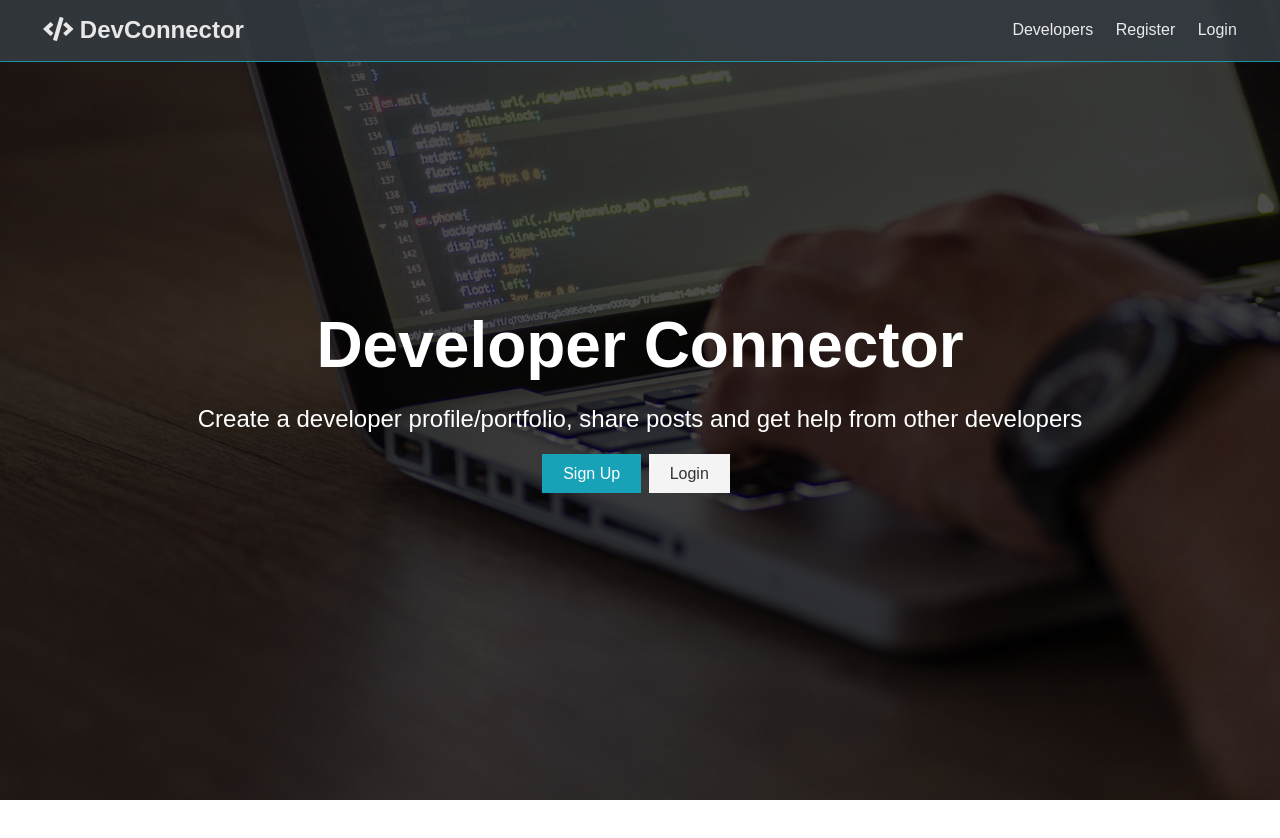
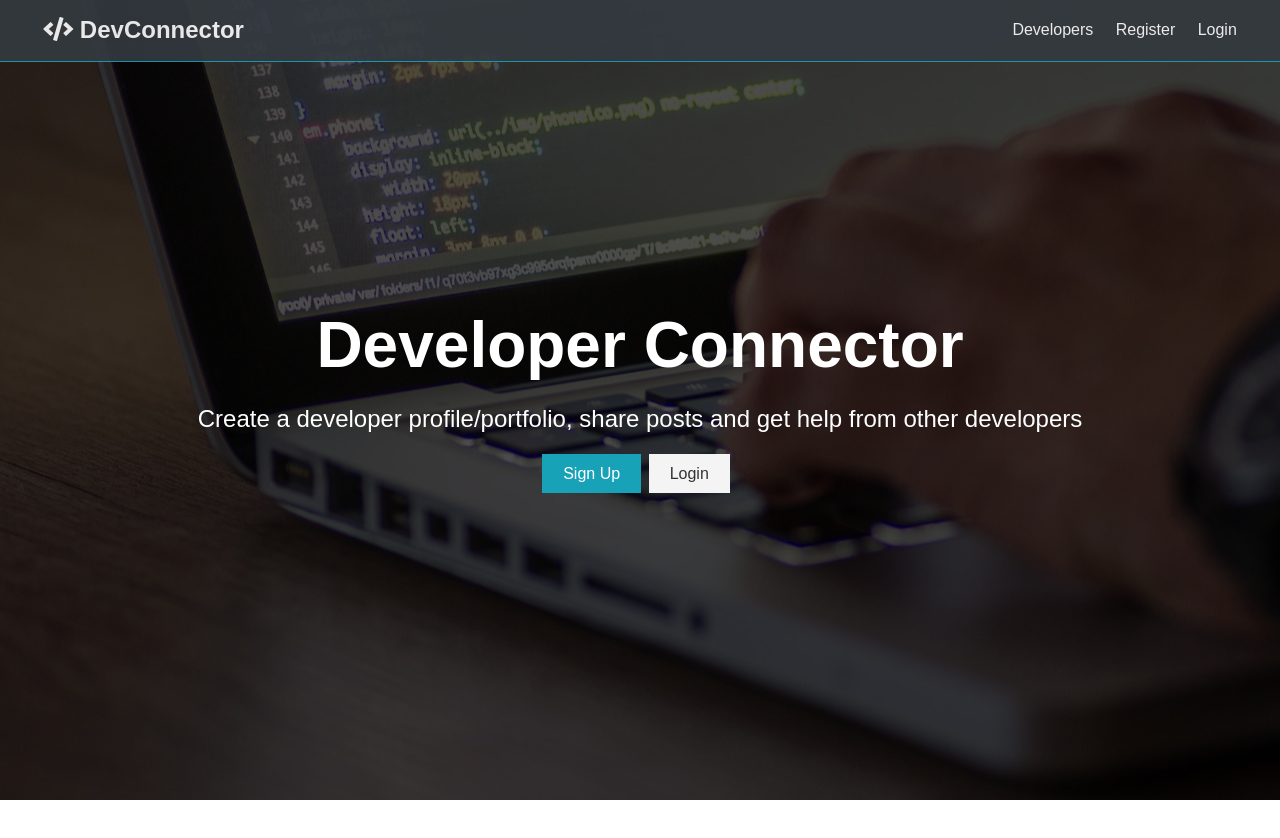
Before and after one commit to subhashSJ/DeveloperConnector, a React (Create React App) app in the folder client/: page / in a window 1280 px wide. Shown: the top 838 px of the page. After the commit the page ends 800 px from the top, so only its background shows below. Built offline with nearby package versions, Linux system fonts and the light colour scheme; no server answers.

Commit message:
final finishing

```diff
--- a/client/src/App.css
+++ b/client/src/App.css
@@ -5,6 +5,7 @@
   --light-color: #f4f4f4;
   --danger-color: #dc3545;
   --success-color: #28a745;
+  --warning-color: #FFCC00;
 }
 
 * {
@@ -161,6 +162,11 @@ img {
 .badge-primary,
 .alert-primary {
   background: var(--primary-color);
+  color: #fff;
+}
+
+.alert-warning {
+  background: var(--warning-color);
   color: #fff;
 }
 
@@ -332,9 +338,14 @@ button {
 
 /* Landing Page */
 .landing {
-  position: relative;
-  background: url('./img/showcase.jpg') no-repeat center center/cover;
-  height: 100vh;
+  background: url('./img/showcase.jpg') no-repeat center center fixed;
+  position: fixed;
+  top: 0;
+  left: 0;
+
+  /* Preserve aspet ratio */
+  min-width: 100%;
+  min-height: 100%;
 }
 
 .landing-inner {
--- a/client/src/App.js
+++ b/client/src/App.js
@@ -16,12 +16,12 @@ import AddEducation from "./components/profile_forms/AddEducation";
 import Profiles from "./components/profiles/Profiles";
 import Profile from "./components/profile/Profile";
 import Posts from "./components/posts/Posts";
+import Post from "./components/post/Post";
 
 //Redux
 import { Provider } from "react-redux";
 import store from "./store";
 import { loadUser } from "./actions/auth";
-import Post from "./components/post/Post";
 
 if (localStorage.token) {
   setAuthToken(localStorage.token);
--- a/client/src/actions/post.js
+++ b/client/src/actions/post.js
@@ -38,6 +38,7 @@ export const addLike = (postId) => async (dispatch) => {
       payload: { postId, likes: res.data },
     });
   } catch (err) {
+    dispatch(setAlert(err.response.data.msg, "warning"))
     dispatch({
       type: POST_ERROR,
       payload: { msg: err.response.data.msg, status: err.response.status },
@@ -55,6 +56,8 @@ export const removeLike = (postId) => async (dispatch) => {
       payload: { postId, likes: res.data },
     });
   } catch (err) {
+    dispatch(setAlert(err.response.data.msg, "warning"))
+
     dispatch({
       type: POST_ERROR,
       payload: { msg: err.response.data.msg, status: err.response.status },
--- a/client/src/actions/profile.js
+++ b/client/src/actions/profile.js
@@ -60,8 +60,7 @@ export const getProfileById = (userId) => async (dispatch) => {
       payload: res.data,
     });
   } catch (err) {
-
-    dispatch(setAlert("Profile Not Found", "danger"));
+    dispatch(setAlert(err.response.data.msg, "danger"));
     dispatch({
       type: PROFILE_ERROR,
       payload: { msg: err.response.data.msg, status: err.response.status },
```
Also changed, not shown: client/src/withRouter.js (deleted, +0 -16 lines).
